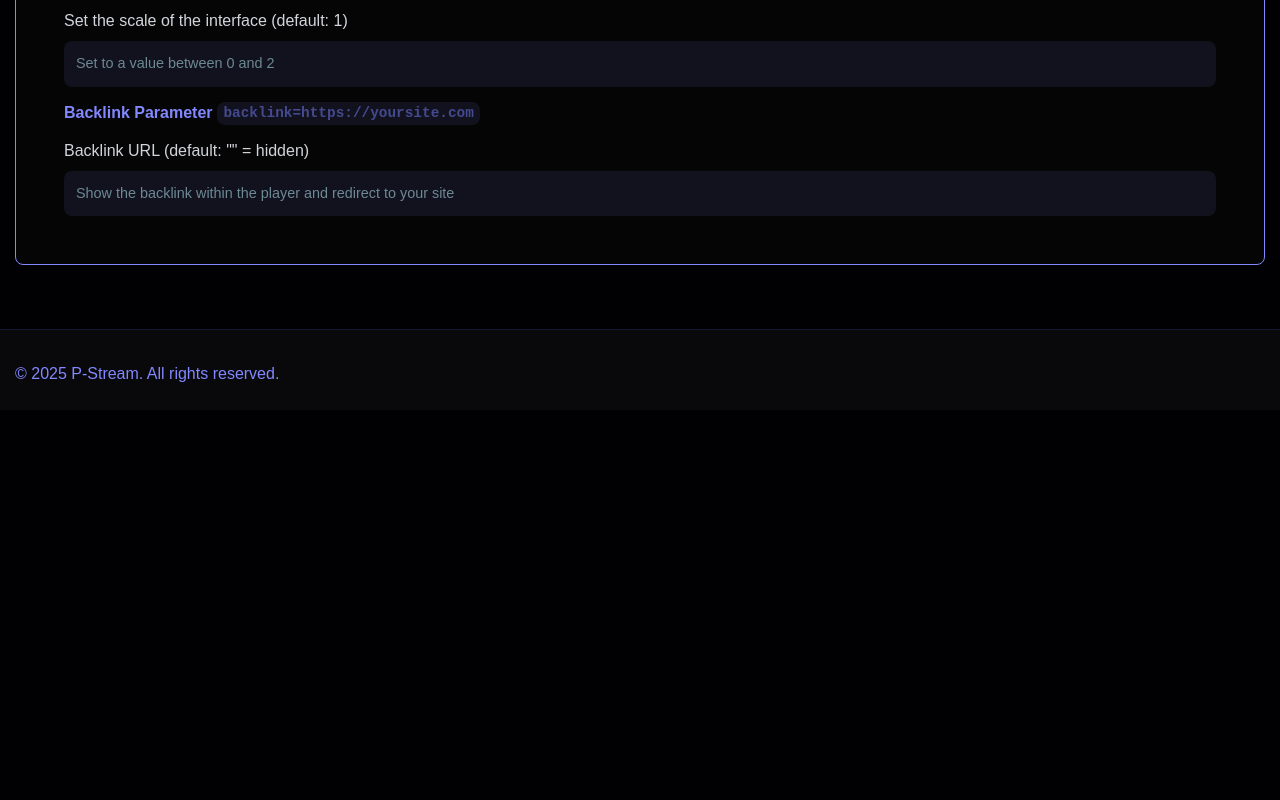
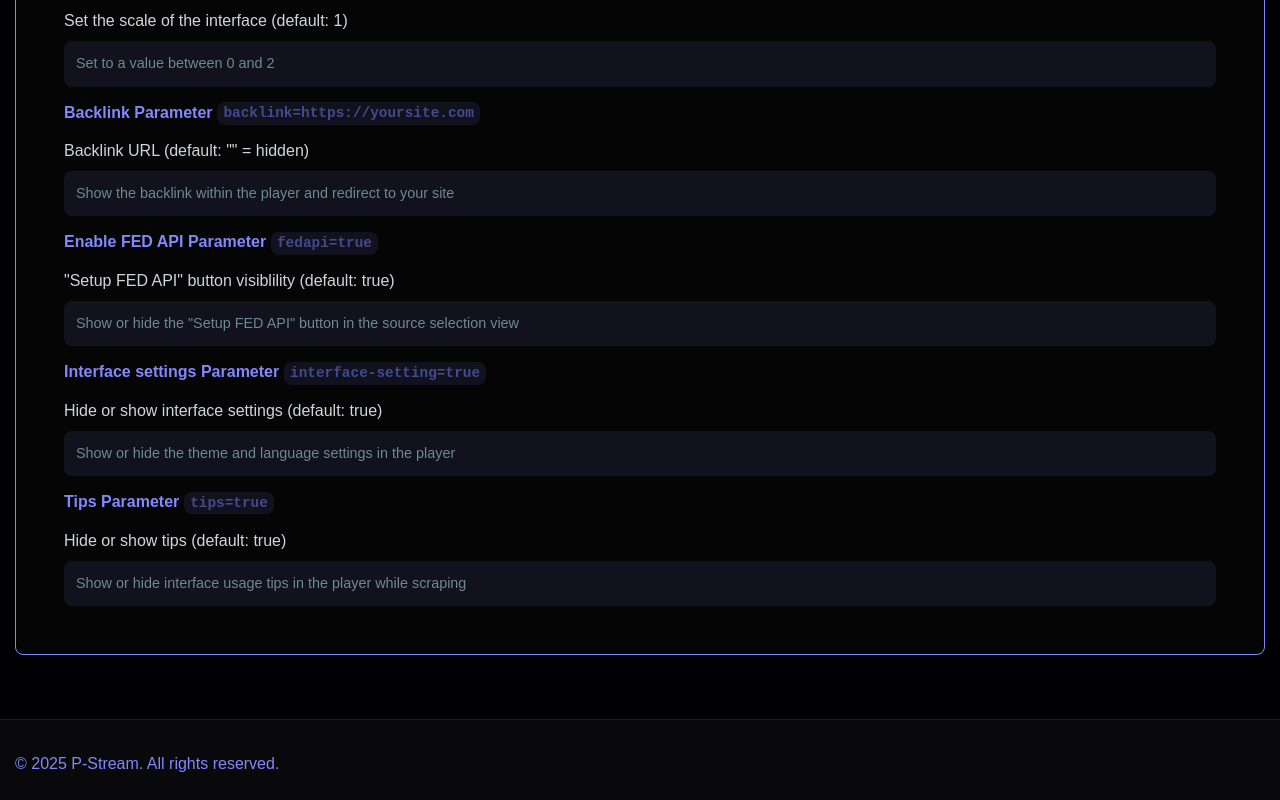
Before and after one commit to Pasithea0/embed-api-home, a website: page index.html in a window 1280 px wide. Shown: the part 3568-4368 px from the top of the page. Before the commit the page ends 3978 px from the top, so only its background shows below. Drawn offline with nearby package versions, Linux system fonts and the light colour scheme; a web font is replaced by a local one.

Commit message:
add more props

```diff
--- a/index.html
+++ b/index.html
@@ -292,7 +292,7 @@
                           type="text"
                           class="text"
                           readonly=""
-                          value="https://iframe.pstream.org/media/tmdb-movie-{tmdb_id}?theme=default&language=en&logo=true&downloads=true&watchparty=true&lang-order=en,hi,fr,de,nl,pt&allinone=true&scale=0.9&backlink=https://pstream.org"
+                          value="https://iframe.pstream.org/media/tmdb-movie-{tmdb_id}?theme=default&language=en&logo=true&downloads=true&watchparty=true&language-order=en,hi,fr,de,nl,pt&allinone=true&scale=0.9&backlink=https://pstream.org&fedapi=true&interface-settings=true&tips=true"
                         />
                       </div>
                       <button class="copy-btn">
@@ -353,7 +353,7 @@
                         <div class="col-12 col-md-6 mt-3 mt-md-0">
                           <h6>
                             Language Order Parameter
-                            <code>lang-order=en,hi,fr,de,nl,pt</code>
+                            <code>language-order=en,hi,fr,de,nl,pt</code>
                           </h6>
                           <p>
                             Set subtitle language priority order (default:
@@ -391,13 +391,52 @@
                       <div class="row mt-3">
                         <div class="col-12 col-md-6">
                           <h6>
-                            Backlink Parameter <code>backlink=https://yoursite.com</code>
+                            Backlink Parameter
+                            <code>backlink=https://yoursite.com</code>
+                          </h6>
+                          <p>Backlink URL (default: "" = hidden)</p>
+                          <div class="text-muted">
+                            Show the backlink within the player and redirect to
+                            your site
+                          </div>
+                        </div>
+                      </div>
+                      <div class="row mt-3">
+                        <div class="col-12 col-md-6">
+                          <h6>
+                            Enable FED API Parameter <code>fedapi=true</code>
                           </h6>
                           <p>
-                            Backlink URL (default: "" = hidden)
+                            "Setup FED API" button visiblility (default: true)
                           </p>
                           <div class="text-muted">
-                            Show the backlink within the player and redirect to your site
+                            Show or hide the "Setup FED API" button in the
+                            source selection view
+                          </div>
+                        </div>
+                      </div>
+                      <div class="row mt-3">
+                        <div class="col-12 col-md-6">
+                          <h6>
+                            Interface settings Parameter
+                            <code>interface-setting=true</code>
+                          </h6>
+                          <p>Hide or show interface settings (default: true)</p>
+                          <div class="text-muted">
+                            Show or hide the theme and language settings in the
+                            player
+                          </div>
+                        </div>
+                      </div>
+                      <div class="row mt-3">
+                        <div class="col-12 col-md-6">
+                          <h6>
+                            Tips Parameter
+                            <code>tips=true</code>
+                          </h6>
+                          <p>Hide or show tips (default: true)</p>
+                          <div class="text-muted">
+                            Show or hide interface usage tips in the player while scraping
                           </div>
                         </div>
                       </div>
```
